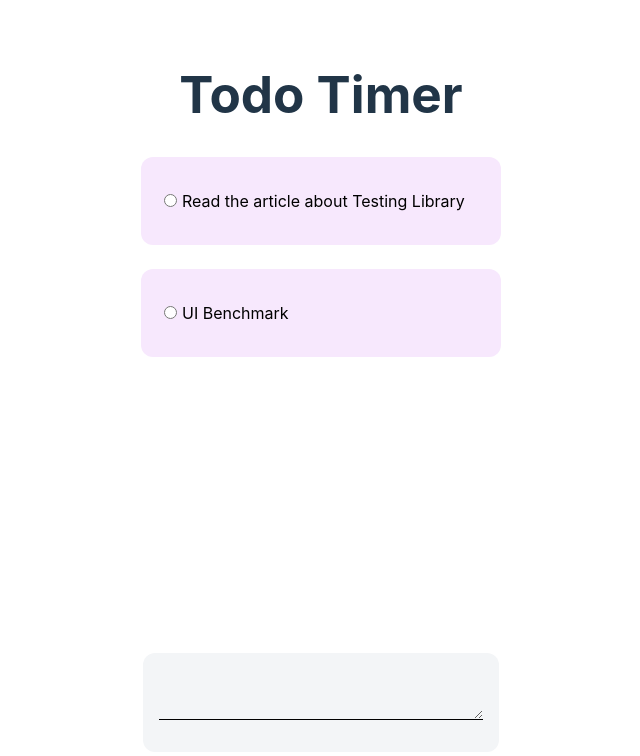
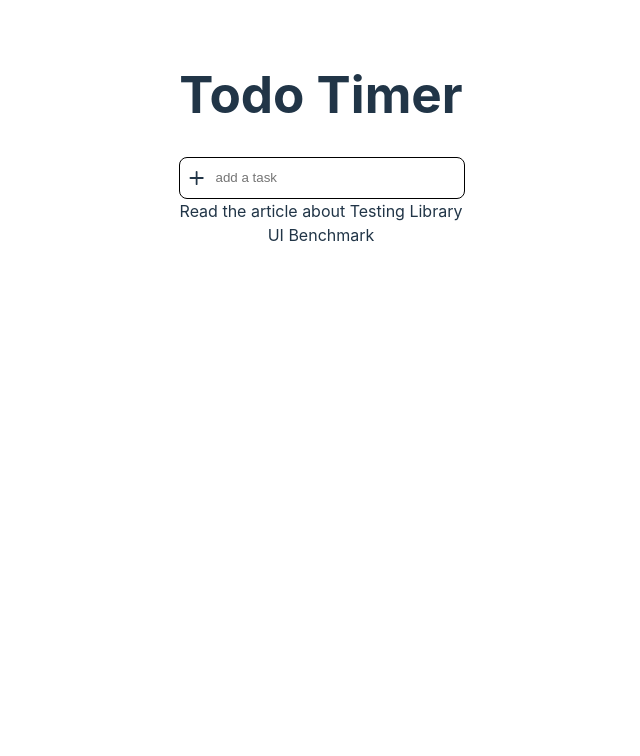
Before and after one commit to meegido/todo-timer, a React (Vite) app: page / in a window 1280 px wide. Shown: the top 756 px of the page, without its empty margins (319-959 px from the left). Built offline with nearby package versions, Linux system fonts and the light colour scheme.

Commit message:
refactoring app into components

```diff
--- a/package.json
+++ b/package.json
@@ -14,6 +14,7 @@
     "test": "vitest"
   },
   "dependencies": {
+    "lucide-react": "^0.475.0",
     "react": "^19.0.0",
     "react-dom": "^19.0.0"
   },
--- /dev/null
+++ b/src/components/create-todo-item/create-todo-item.module.css
@@ -0,0 +1,38 @@
+.visually__hidden:not(:focus):not(:active) {
+  position: absolute;
+  width: 1px;
+  height: 1px;
+  overflow: hidden;
+  clip: rect(0 0 0 0); /* Legacy property for Internet Explorer */
+  clip-path: inset(50%);
+  white-space: nowrap;
+}
+.todo__input__wrapper {
+  width: 100%;
+  border: 1px solid black;
+  border-radius: 8px;
+  background: transparent;
+  display: flex;
+  align-items: center;
+}
+
+.todo__input {
+  border: none;
+  padding: 0 6px;
+  margin: 0;
+  width: inherit;
+  display: flex;
+  height: 40px;
+  align-items: center;
+  gap: 6px;
+}
+
+.todo__input input {
+  height: 32px;
+  width: 100%;
+  border: none;
+}
+
+.todo__input input:focus {
+  outline: none;
+}
--- /dev/null
+++ b/src/components/create-todo-item/create-todo.tsx
@@ -0,0 +1,44 @@
+import React from 'react';
+import styles from './create-todo-item.module.css';
+import { Plus } from 'lucide-react';
+
+interface CreateTodoItemProps {
+  inputTodoValue: string;
+  setInputTodoValue: React.Dispatch<React.SetStateAction<string>>;
+  handleCreateTodo: () => void;
+}
+
+const CreateTodoItem = ({
+  inputTodoValue,
+  setInputTodoValue,
+  handleCreateTodo,
+}: CreateTodoItemProps) => {
+  return (
+    <section className={styles.todo__input__wrapper}>
+      <fieldset className={`${styles.todo__input}`}>
+        <label className={styles.visually__hidden} htmlFor="todo-text">
+          Create a todo
+        </label>
+        <Plus />
+        <input
+          type="text"
+          name="todo-text"
+          id="todo-text"
+          placeholder="add a task"
+          value={inputTodoValue}
+          onChange={(event: React.ChangeEvent<HTMLInputElement>) =>
+            setInputTodoValue(event.target.value)
+          }
+          onKeyDown={(event) => {
+            if (event.key === 'Enter') {
+              event.preventDefault();
+              handleCreateTodo();
+            }
+          }}
+        />
+      </fieldset>
+    </section>
+  );
+};
+
+export default CreateTodoItem;
--- a/src/todo-timer.module.css
+++ b/src/todo-timer.module.css
@@ -4,21 +4,6 @@ main {
   min-height: 90vh;
   display: flex;
   flex-direction: column;
-}
-
-fieldset {
-  border: none;
-  padding: 0;
-}
-
-.visually__hidden:not(:focus):not(:active) {
-  position: absolute;
-  width: 1px;
-  height: 1px;
-  overflow: hidden;
-  clip: rect(0 0 0 0); /* Legacy property for Internet Explorer */
-  clip-path: inset(50%);
-  white-space: nowrap;
 }
 
 .card__wrapper {
@@ -28,30 +13,6 @@ fieldset {
   gap: 24px;
 }
 
-.card {
-  display: flex;
-  align-items: center;
-  min-width: 320px;
-  padding: 2em 1em;
-  color: black;
-  border-radius: 12px;
-}
-
-.card {
-  background-color: #f3f5f7;
-}
-
-.card.created {
-  background-color: #f7e8fd;
-}
-
 .input__card__wrapper {
   margin-top: auto;
 }
-
-.input__card__wrapper textarea {
-  border: none;
-  background: transparent;
-  border-bottom: 1px solid black;
-  min-width: 320px;
-}
--- a/src/todo-timer.tsx
+++ b/src/todo-timer.tsx
@@ -1,8 +1,7 @@
 import React from 'react';
-import styles from './todo-timer.module.css';
-import { input } from '@testing-library/user-event/dist/cjs/event/input.js';
+import CreateTodoItem from './components/create-todo-item/create-todo';
 
-interface Todo {
+export interface Todo {
   id: string;
   title: string;
 }
@@ -15,14 +14,6 @@ const data = [
 function TodoTimer() {
   const [todos, setTodos] = React.useState<Todo[]>(data);
   const [inputTodoValue, setInputTodoValue] = React.useState<string>('');
-  const [isEditMode, setIsEditMode] = React.useState<boolean>(false);
-  const inputRef = React.useRef<HTMLTextAreaElement>(null);
-
-  React.useEffect(() => {
-    if (isEditMode && inputRef.current) {
-      inputRef.current.focus();
-    }
-  }, [isEditMode]);
 
   const handleCreateTodo = () => {
     setTodos((prevTodos: Todo[]) => [
@@ -35,75 +26,16 @@ function TodoTimer() {
   return (
     <main>
       <h1>Todo Timer</h1>
-      <section className={styles.card__wrapper}>
-        {todos.map((todo) => (
-          <article key={todo.id} className={`${styles.card} ${styles.created}`}>
-            <fieldset>
-              <label className={styles.visually__hidden} htmlFor="check-todo">
-                Check todo
-              </label>
-              <input
-                type="radio"
-                name="check-todo"
-                id="check-todo"
-                value="check-todo"
-                checked={false}
-              />
-            </fieldset>
-            {isEditMode ? (
-              <fieldset className={`${styles.card}`}>
-                <label className={styles.visually__hidden} htmlFor="todo-text">
-                  Create a todo
-                </label>
-                <textarea
-                  ref={inputRef}
-                  name="todo-text"
-                  id="todo-text"
-                  value={inputTodoValue}
-                  onChange={(event: React.ChangeEvent<HTMLTextAreaElement>) =>
-                    setInputTodoValue(event.target.value)
-                  }
-                  onKeyDown={(event) => {
-                    if (event.key === 'Enter') {
-                      event.preventDefault();
-                      handleCreateTodo();
-                    }
-                  }}
-                />
-              </fieldset>
-            ) : (
-              <p
-                tabIndex={0}
-                aria-label={'todo'}
-                onClick={() => setIsEditMode(true)}
-              >
-                {todo.title}
-              </p>
-            )}
-          </article>
-        ))}
-      </section>
-      <section className={`${styles.input__card__wrapper}`}>
-        <fieldset className={`${styles.card}`}>
-          <label className={styles.visually__hidden} htmlFor="todo-text">
-            Create a todo
-          </label>
-          <textarea
-            name="todo-text"
-            id="todo-text"
-            value={inputTodoValue}
-            onChange={(event: React.ChangeEvent<HTMLTextAreaElement>) =>
-              setInputTodoValue(event.target.value)
-            }
-            onKeyDown={(event) => {
-              if (event.key === 'Enter') {
-                event.preventDefault();
-                handleCreateTodo();
-              }
-            }}
-          />
-        </fieldset>
-      </section>
+      <CreateTodoItem
+        inputTodoValue={inputTodoValue}
+        setInputTodoValue={setInputTodoValue}
+        handleCreateTodo={handleCreateTodo}
+      />
+      {todos.map((todo) => (
+        <p key={todo.id} aria-label="todo">
+          {todo.title}
+        </p>
+      ))}
     </main>
   );
 }
```
Also changed, not shown: src/components/todo-item/todo-item.module.css (added, +26 -0 lines), src/components/todo-item/todo-item.tsx (added, +59 -0 lines), 2 other files (tests, documents, lock files or other folders).
